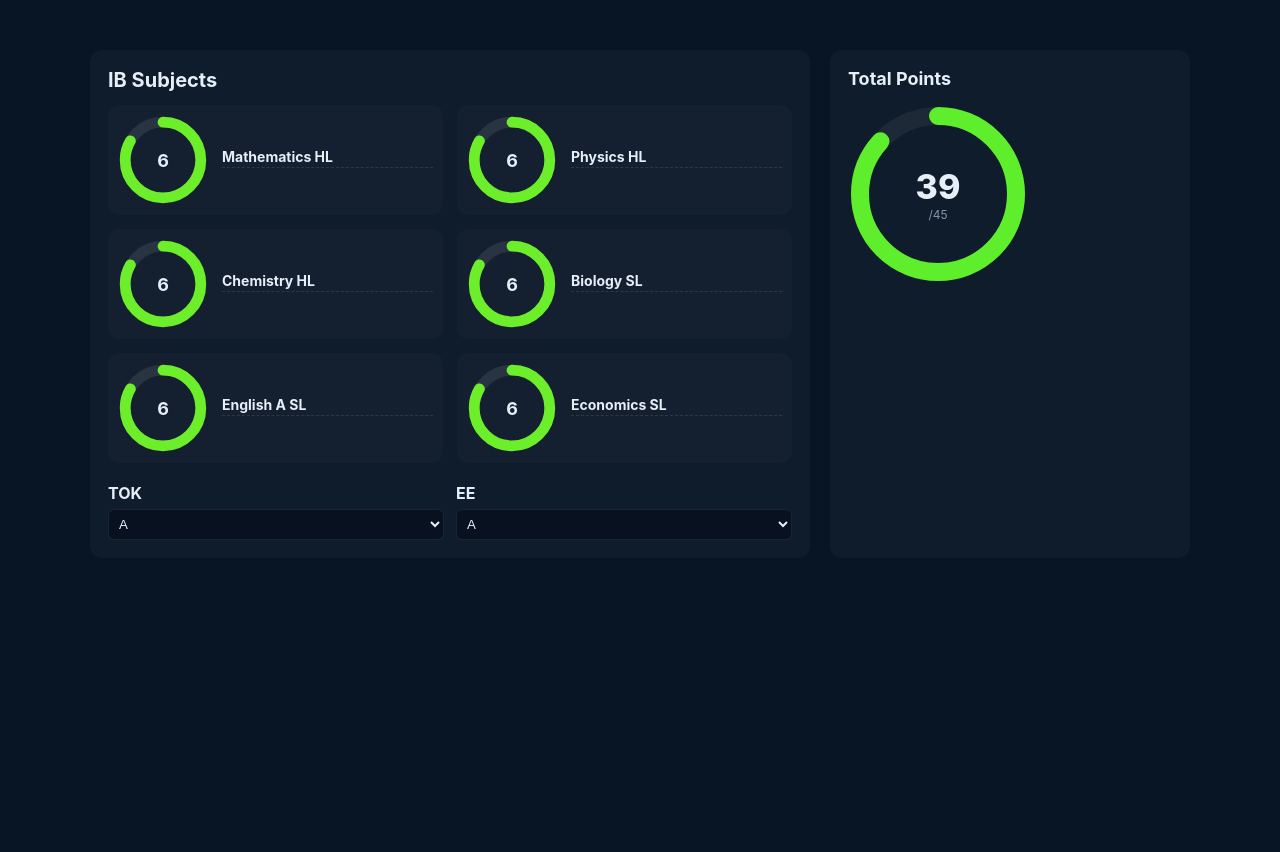
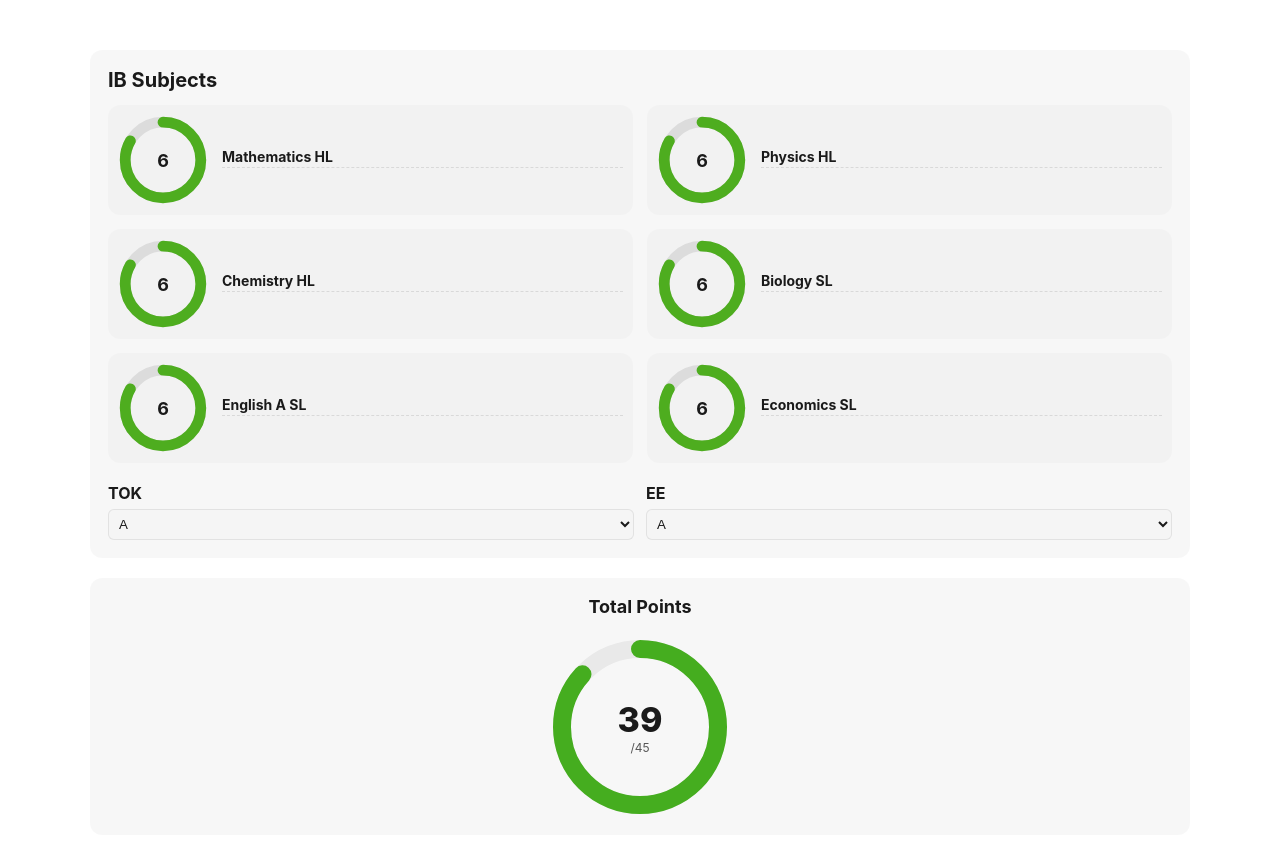
Before and after one commit to abc123sfds/smth, a plain HTML site: page index.html in a window 1280 px wide. Before the commit the page ends 800 px from the top, so only its background shows below. Drawn offline with Linux system fonts and the light colour scheme.

Commit message:
Update index.html

```diff
--- a/index.html
+++ b/index.html
@@ -6,28 +6,29 @@
 <title>IB Grades – Circular Slider Version</title>
 <style>
   :root {
-    --bg: #0f1724;
-    --muted: #8894a6;
-    --glass: rgba(255,255,255,0.03);
+    --bg: #ffffff;
+    --muted: #555555;
+    --glass: rgba(0,0,0,0.03);
     font-family: Inter, system-ui, sans-serif;
   }
   body {
     margin: 0;
-    background: #071524;
-    color: #e6eef8;
+    background: var(--bg);
+    color: #1a1a1a;
   }
   .wrap {
     max-width: 1100px;
     margin: 30px auto;
     padding: 20px;
-    display: grid;
-    grid-template-columns: 1fr 360px;
+    display: flex;
+    flex-direction: column;
     gap: 20px;
   }
   .panel {
     background: var(--glass);
     padding: 18px;
     border-radius: 12px;
+    color: #1a1a1a;
   }
   .subjects {
     display: grid;
@@ -40,7 +41,7 @@
     align-items: center;
     padding: 10px;
     border-radius: 12px;
-    background: rgba(255,255,255,0.02);
+    background: rgba(0,0,0,0.02);
   }
   .circle {
     width: 90px;
@@ -66,6 +67,7 @@
     font-weight: 700;
     font-size: 18px;
     pointer-events: none;
+    color: #1a1a1a;
   }
   .controls {
     flex: 1;
@@ -74,9 +76,10 @@
     font-weight: 700;
     font-size: 14px;
     margin-bottom: 4px;
+    color: #1a1a1a;
   }
   .name[contenteditable] {
-    border-bottom: 1px dashed rgba(255,255,255,0.1);
+    border-bottom: 1px dashed rgba(0,0,0,0.1);
     outline: none;
     padding-bottom: 2px;
   }
@@ -84,14 +87,15 @@
     width: 100%;
     padding: 6px;
     border-radius: 6px;
-    background: #08111f;
-    color: #e6eef8;
-    border: 1px solid rgba(255,255,255,0.08);
+    background: #f5f5f5;
+    color: #1a1a1a;
+    border: 1px solid rgba(0,0,0,0.08);
     margin-top: 6px;
   }
   .big-circle {
     width: 180px;
     height: 180px;
+    margin: 20px auto 0 auto;
     position: relative;
   }
   .big-circle svg {
@@ -110,13 +114,14 @@
   .total-points {
     font-size: 34px;
     font-weight: 800;
+    color: #1a1a1a;
   }
   .fail {
     margin-top: 8px;
     background: rgba(255,80,80,0.12);
     padding: 8px;
     border-radius: 8px;
-    color: #ffbdbd;
+    color: #c0392b;
     font-weight: 600;
   }
 </style>
@@ -124,7 +129,7 @@
 <body>
 <div class="wrap">
 
-  <!-- LEFT PANEL -->
+  <!-- SUBJECTS PANEL -->
   <div class="panel">
     <h1 style="margin-top:0;font-size:20px">IB Subjects</h1>
     <div class="subjects" id="subjectsList"></div>
@@ -147,22 +152,20 @@
     <div id="failNote"></div>
   </div>
 
-  <!-- RIGHT PANEL -->
+  <!-- TOTAL POINTS PANEL BELOW -->
   <div class="panel">
-    <h2 style="margin-top:0;font-size:18px">Total Points</h2>
-
+    <h2 style="margin-top:0;font-size:18px;text-align:center">Total Points</h2>
     <div class="big-circle">
       <svg viewBox="0 0 120 120">
-        <circle cx="60" cy="60" r="52" stroke="rgba(255,255,255,0.06)" stroke-width="12" fill="none"></circle>
+        <circle cx="60" cy="60" r="52" stroke="rgba(0,0,0,0.06)" stroke-width="12" fill="none"></circle>
         <circle id="totalArc" cx="60" cy="60" r="52" stroke-width="12"
           stroke-linecap="round" fill="none" stroke-dasharray="0 999"></circle>
       </svg>
       <div class="big-inner">
         <div class="total-points" id="totalPoints">0</div>
-        <div style="font-size:12px;color:#8894a6">/45</div>
+        <div style="font-size:12px;color:#555555">/45</div>
       </div>
     </div>
-
   </div>
 
 </div>
@@ -172,7 +175,7 @@
 function gradeColor(g) {
   const ratio = (g - 1) / 6;
   const hue = 120 * ratio;
-  return `hsl(${hue} 85% 55%)`;
+  return `hsl(${hue} 70% 40%)`;
 }
 
 // ---------- TOK–EE matrix ----------
@@ -207,7 +210,7 @@ subjects.forEach((s, i) => {
     <div class="circle" data-i="${i}">
       <svg viewBox="0 0 100 100">
         <circle cx="50" cy="50" r="42"
-          stroke="rgba(255,255,255,0.09)" stroke-width="12" fill="none"></circle>
+          stroke="rgba(0,0,0,0.09)" stroke-width="12" fill="none"></circle>
         <circle class="arc" cx="50" cy="50" r="42"
           stroke-width="12" stroke-linecap="round" fill="none" stroke-dasharray="0 999"></circle>
       </svg>
@@ -303,7 +306,7 @@ function updateTotal() {
   const ratio = total / 45;
   const circ = 2*Math.PI*52;
   totalArc.setAttribute("stroke-dasharray", `${ratio*circ} ${circ}`);
-  totalArc.setAttribute("stroke", `hsl(${120*ratio} 85% 55%)`);
+  totalArc.setAttribute("stroke", `hsl(${120*ratio} 70% 40%)`);
 
   totalPointsEl.textContent = total;
 
```
